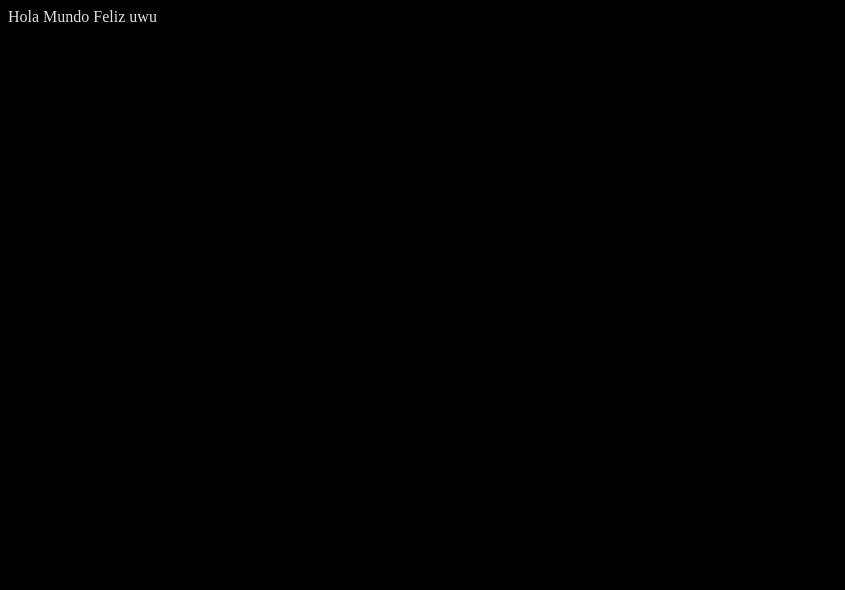
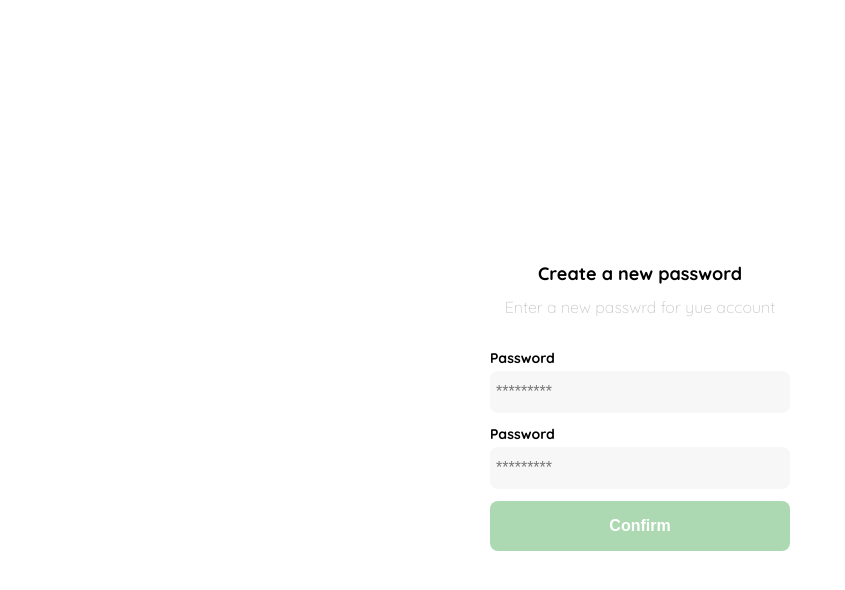
Before and after one commit to CristianCavanzo/react-shop, a React app: page / in a window 1280 px wide. Shown: the whole page, without its empty margins (0-845 px from the left). Built offline with nearby package versions, Linux system fonts and the light colour scheme.

Commit message:
Stable(recover password) Feat: -Finish the component to recover password

```diff
--- a/package.json
+++ b/package.json
@@ -18,7 +18,8 @@
         "@babel/preset-env": "^7.18.9",
         "@babel/preset-react": "^7.18.6",
         "react": "^17.0.2",
-        "react-dom": "^17.0.2"
+        "react-dom": "^17.0.2",
+        "styled-components": "^5.3.5"
     },
     "devDependencies": {
         "babel-loader": "^8.2.5",
--- a/public/index.html
+++ b/public/index.html
@@ -5,6 +5,12 @@
         <meta http-equiv="X-UA-Compatible" content="IE=edge" />
         <meta name="viewport" content="width=device-width, initial-scale=1.0" />
         <title>React</title>
+        <link rel="preconnect" href="https://fonts.googleapis.com" />
+        <link rel="preconnect" href="https://fonts.gstatic.com" crossorigin />
+        <link
+            href="https://fonts.googleapis.com/css2?family=Quicksand:wght@300;500;700&display=swap"
+            rel="stylesheet"
+        />
     </head>
     <body>
         <div id="app"></div>
--- a/src/components/App.js
+++ b/src/components/App.js
@@ -1,8 +1,13 @@
 import React from 'react';
-import '../styles/global.scss';
+import { Layout } from '../containers/Layout';
+import { Login } from '../containers/Login';
 
 const App = () => {
-    return <div>Hola Mundo Feliz uwu</div>;
+    return (
+        <Layout>
+            <Login />
+        </Layout>
+    );
 };
 
 export default App;
--- /dev/null
+++ b/src/components/generals/Input.js
@@ -0,0 +1,21 @@
+import React from 'react';
+import styled from 'styled-components';
+
+const InputComponent = styled.input.attrs(({ type }) => ({
+    type: type || 'text',
+}))`
+    background-color: var(--text-input-field);
+    border: none;
+    border-radius: 8px;
+    height: 30px;
+    font-size: var(--md);
+    padding: 6px;
+    margin-bottom: 12px;
+    outline: none;
+`;
+
+const Input = ({ placeholder, type }) => {
+    return <InputComponent placeholder={placeholder} type={type} />;
+};
+
+export { Input };
--- /dev/null
+++ b/src/components/generals/Label.js
@@ -0,0 +1,14 @@
+import React from 'react';
+import styled from 'styled-components';
+
+const LabelComponent = styled.label`
+    font-size: var(--sm);
+    font-weight: bold;
+    margin-bottom: 4px;
+`;
+
+const Label = ({ children, htmlFor }) => {
+    return <LabelComponent htmlFor={htmlFor}>{children}</LabelComponent>;
+};
+
+export { Label };
--- /dev/null
+++ b/src/components/generals/SubTitle.js
@@ -0,0 +1,17 @@
+import React from 'react';
+import styled from 'styled-components';
+
+const SubTitleComponent = styled.p`
+    color: var(--very-light-pink);
+    font-size: var(--md);
+    font-weight: 300;
+    margin-top: 0;
+    margin-bottom: 32px;
+    text-align: center;
+`;
+
+const SubTitle = ({ children }) => {
+    return <SubTitleComponent>{children}</SubTitleComponent>;
+};
+
+export { SubTitle };
--- /dev/null
+++ b/src/components/generals/Title.js
@@ -0,0 +1,14 @@
+import React from 'react';
+import styled from 'styled-components';
+
+const TitleComponent = styled.h1`
+    font-size: var(--lg);
+    margin-bottom: 12px;
+    text-align: center;
+`;
+
+const Title = ({ children }) => {
+    return <TitleComponent>{children}</TitleComponent>;
+};
+
+export { Title };
--- /dev/null
+++ b/src/components/generals/buttons/PrimaryButton.js
@@ -0,0 +1,28 @@
+import React from 'react';
+import styled from 'styled-components';
+const PrimaryButtonComponent = styled.button`
+    background-color: var(--hospital-green);
+    border-radius: 8px;
+    border: none;
+    color: var(--white);
+    width: 100%;
+    cursor: pointer;
+    font-size: var(--md);
+    font-weight: bold;
+    height: 50px;
+    text-align: center;
+`;
+
+const PrimaryButton = ({ children, isInput }) => {
+    if (isInput) {
+        return (
+            <PrimaryButtonComponent
+                as="input"
+                value={children}
+                type="submit"
+            ></PrimaryButtonComponent>
+        );
+    }
+};
+
+export { PrimaryButton };
--- /dev/null
+++ b/src/containers/Layout.js
@@ -0,0 +1,7 @@
+import React from 'react';
+
+const Layout = ({ children, type }) => {
+    return <div className="Layout">{children}</div>;
+};
+
+export { Layout };
--- /dev/null
+++ b/src/containers/Login.js
@@ -0,0 +1,70 @@
+import React from 'react';
+import styled from 'styled-components';
+import { Input } from '../components/generals/Input';
+import { SubTitle } from '../components/generals/SubTitle';
+import { Title } from '../components/generals/Title';
+import { Label } from '../components/generals/Label';
+import { PrimaryButton } from '../components/generals/buttons/PrimaryButton';
+
+const LoginComponent = styled.div`
+    width: 100%;
+    height: 100vh;
+    display: grid;
+    place-items: center;
+`;
+const FormContainer = styled.div`
+    display: grid;
+    grid-template-rows: auto 1fr auto;
+    width: 300px;
+`;
+
+const Logo = styled.img`
+    width: 150px;
+    margin-bottom: 48px;
+    justify-self: center;
+    display: none;
+`;
+
+const Form = styled.form`
+    display: flex;
+    flex-direction: column;
+`;
+
+const Login = () => {
+    return (
+        <LoginComponent>
+            <FormContainer>
+                <Logo src="./logos/logo_yard_sale.svg" alt="logo" />
+
+                <Title className="title">Create a new password</Title>
+                <SubTitle className="subtitle">
+                    Enter a new passwrd for yue account
+                </SubTitle>
+
+                <Form action="/">
+                    <Label htmlFor="password" className="label">
+                        Password
+                    </Label>
+                    <Input
+                        type="password"
+                        id="password"
+                        placeholder="*********"
+                    />
+
+                    <Label htmlFor="new-password" className="label">
+                        Password
+                    </Label>
+                    <Input
+                        type="password"
+                        id="new-password"
+                        placeholder="*********"
+                    />
+
+                    <PrimaryButton isInput={true}>Confirm</PrimaryButton>
+                </Form>
+            </FormContainer>
+        </LoginComponent>
+    );
+};
+
+export { Login };
--- a/src/index.js
+++ b/src/index.js
@@ -1,5 +1,6 @@
 import React from 'react';
 import ReactDOM from 'react-dom';
 import App from './components/App';
+import './styles/global.css';
 
 ReactDOM.render(<App />, document.getElementById('app'));
--- /dev/null
+++ b/src/styles/global.css
@@ -0,0 +1,14 @@
+:root {
+    --white: #ffffff;
+    --black: #000000;
+    --very-light-pink: #c7c7c7;
+    --text-input-field: #f7f7f7;
+    --hospital-green: #acd9b2;
+    --sm: 14px;
+    --md: 16px;
+    --lg: 18px;
+}
+body {
+    margin: 0;
+    font-family: 'Quicksand', sans-serif;
+}
--- a/src/styles/global.scss
+++ /dev/null
@@ -1,7 +0,0 @@
-$base-color: #000;
-$color: rgba(white, 0.88);
-
-body {
-    color: $color;
-    background-color: $base-color;
-}
--- a/webpack.config.dev.js
+++ b/webpack.config.dev.js
@@ -28,8 +28,8 @@ module.exports = {
                 },
             },
             {
-                test: /\.s[ac]ss$/i,
-                use: ['style-loader', 'css-loader', 'sass-loader'],
+                test: /\.css$/i,
+                use: ['style-loader', 'css-loader'],
             },
         ],
     },
--- a/webpack.config.js
+++ b/webpack.config.js
@@ -28,8 +28,8 @@ module.exports = {
                 },
             },
             {
-                test: /\.s[ac]ss$/i,
-                use: ['style-loader', 'css-loader', 'sass-loader'],
+                test: /\.css$/i,
+                use: ['style-loader', 'css-loader'],
             },
         ],
     },
```
Also changed, not shown: 1 other file.
